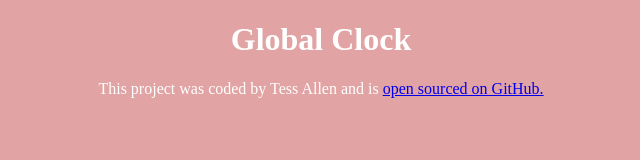
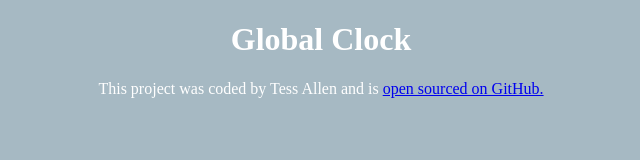
Before and after one commit to minervashia/global-clock, a plain HTML site: page Global-clock-Project/index.html in a window 1280 px wide. Shown: the whole page, without its empty margins (319-959 px from the left). Drawn offline with Linux system fonts and the light colour scheme.

Commit message:
Add files via upload

```diff
--- a/Global-clock-Project/css/style.css
+++ b/Global-clock-Project/css/style.css
@@ -1,5 +1,5 @@
 body {
-  background:rgb(225, 163, 163);
+  background:rgb(166, 185, 195);
   color:white;
 }
 h1{
```
